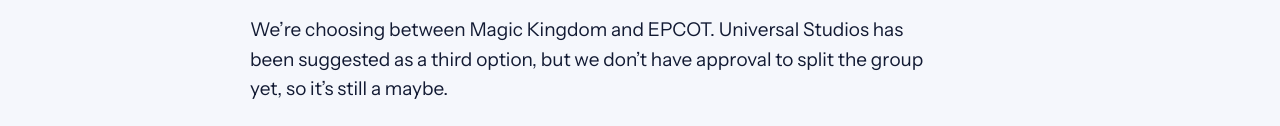
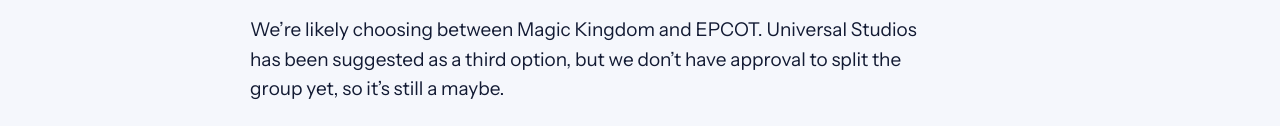
Before and after one commit to Reach3-Sean-Campbell/Fintech-Orlando-Theme-Parks-2027, a plain HTML site: page index.html in a window 1280 px wide. Shown: the part 355-481 px from the top of the page. Drawn offline with nearby package versions, Linux system fonts and the light colour scheme.

Commit message:
index.html

```diff
--- a/index.html
+++ b/index.html
@@ -469,7 +469,7 @@ function overview(){
   });
   var hero=h('section',{class:'hero'},h('div',{class:'wrap'},
     h('h1',{text:DATA.title}),
-    h('p',{class:'sub',text:'We’re choosing between Magic Kingdom and EPCOT. Universal Studios has been suggested as a third option, but we don’t have approval to split the group yet, so it’s still a maybe.'}),
+    h('p',{class:'sub',text:'We’re likely choosing between Magic Kingdom and EPCOT. Universal Studios has been suggested as a third option, but we don’t have approval to split the group yet, so it’s still a maybe.'}),
     h('div',{class:'ctas'},
       h('a',{class:'cta',href:'#mk',style:'--c:var(--mk)',text:'See Magic Kingdom rides'}),
       h('a',{class:'cta',href:'#epcot',style:'--c:var(--epcot)',text:'See EPCOT rides'})),
```
